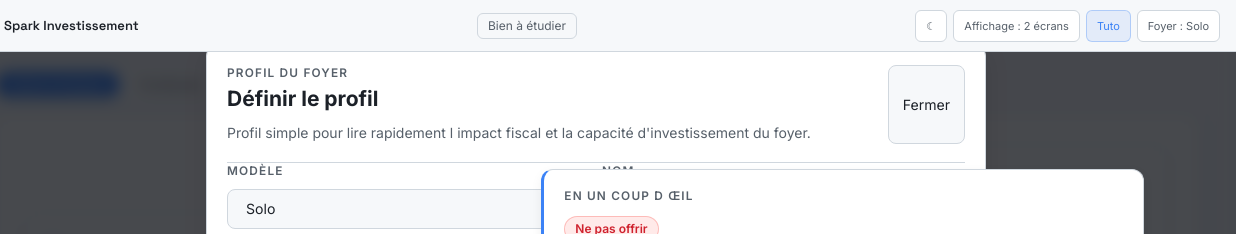
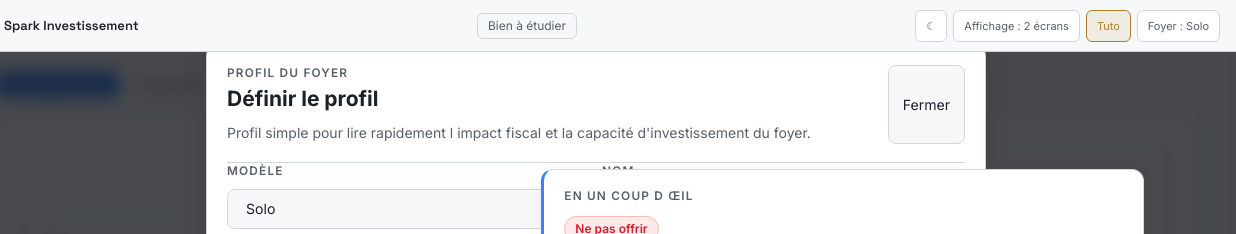
Before and after one commit to dylanpimont18-hub/outil-investissement-immobilier, a plain HTML site: page index.html in a window 1280 px wide. Both pictures are taken after a click on the button "Tuto". Shown: the top 234 px of the page, 44-1280 px from the left. Drawn offline with Linux system fonts and the light colour scheme.

Commit message:
fix: correct step counter placeholder and tuto button accent color

```diff
--- a/index.html
+++ b/index.html
@@ -630,7 +630,7 @@
     <div id="tuto-tooltip" class="tuto-tooltip" hidden></div>
 
     <div id="tuto-bar" class="tuto-bar" hidden>
-        <div class="tuto-bar__step" id="tuto-step-label">Étape 1 / 6</div>
+        <div class="tuto-bar__step" id="tuto-step-label">Étape 1 / 5</div>
         <div class="tuto-bar__content">
             <strong id="tuto-bar-title"></strong>
             <span id="tuto-bar-desc"></span>
--- a/styles.css
+++ b/styles.css
@@ -2328,9 +2328,9 @@ body.tuto-active {
 
 /* keep topbar-btn--guided style for the Tuto button */
 .topbar-btn--guided.is-active {
-    background: var(--primary-soft);
-    color: var(--primary);
-    border-color: rgba(59, 130, 246, 0.3);
+    background: rgba(197, 160, 89, .15);
+    color: var(--accent);
+    border-color: var(--accent);
 }
 
 /* ── Restore title color for priority sections ── */
```
